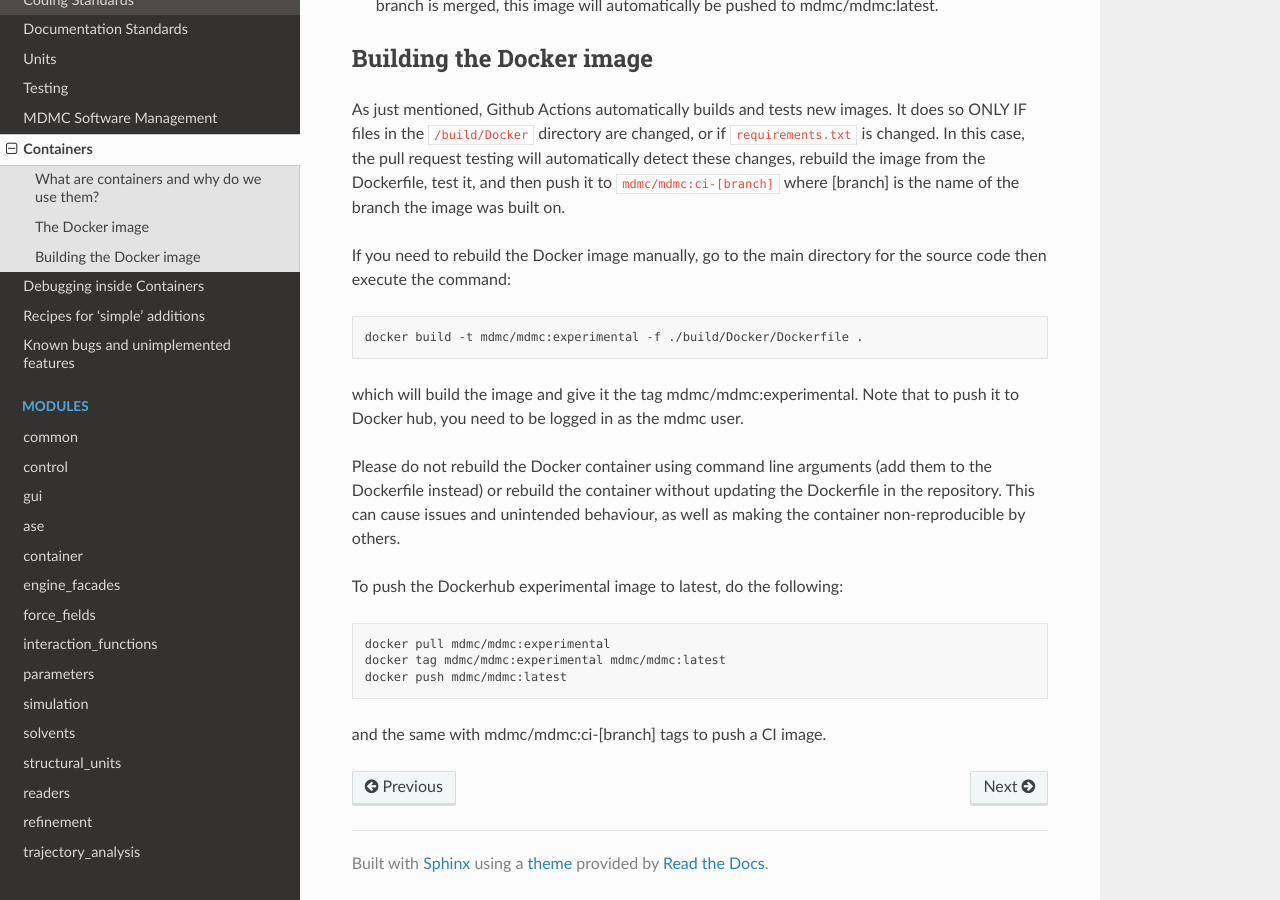
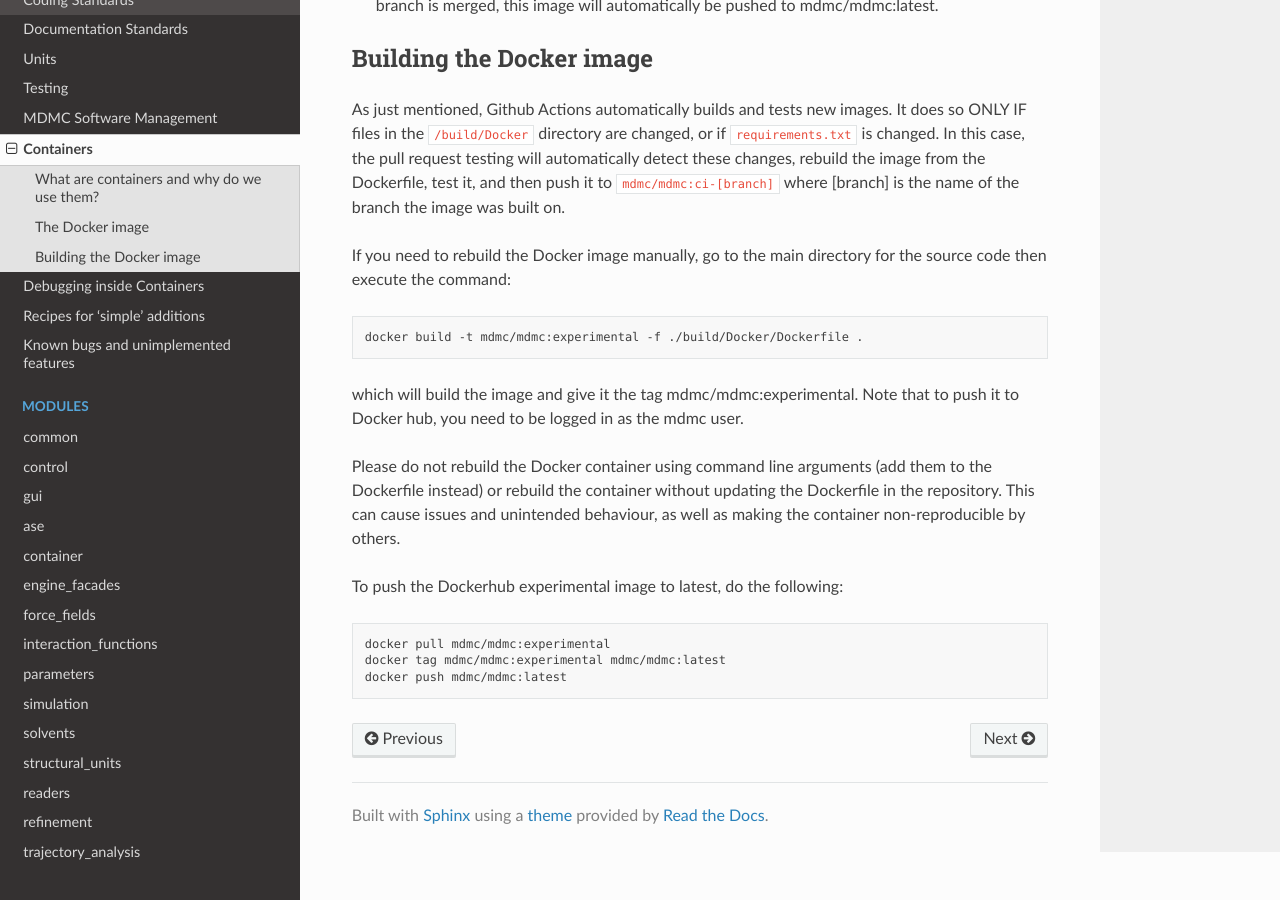
Before and after one commit to ISISNeutronMuon/MDMC, a Sphinx documentation site: the page built from doc/pages/developer/containers.rst, in a window 1280 px wide and 900 px high, scrolled down 1194 px. Built offline with Sphinx 7.4.7 and the Read the Docs theme 2.0.0, drawn with Linux system fonts in a browser that asks for light colours; pages that are not in the unit, such as notebooks, are missing from menus.

```diff
--- a/doc/pages/developer/containers.rst
+++ b/doc/pages/developer/containers.rst
@@ -53,5 +53,3 @@
   docker pull mdmc/mdmc:experimental
   docker tag mdmc/mdmc:experimental mdmc/mdmc:latest
   docker push mdmc/mdmc:latest
-
-and the same with mdmc/mdmc:ci-[branch] tags to push a CI image.
```
Also changed, not shown: 1 other file.
